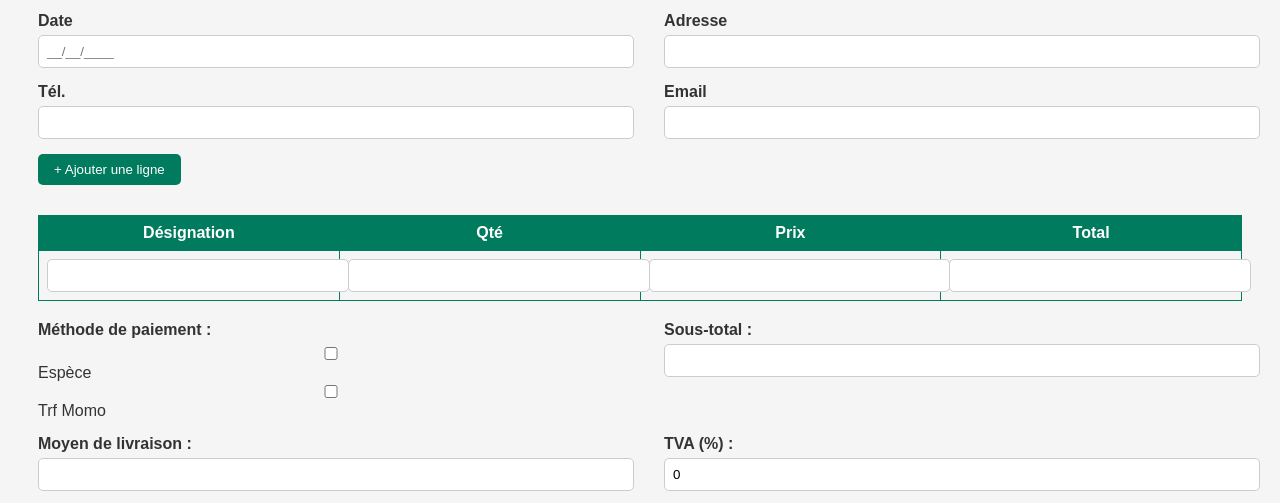
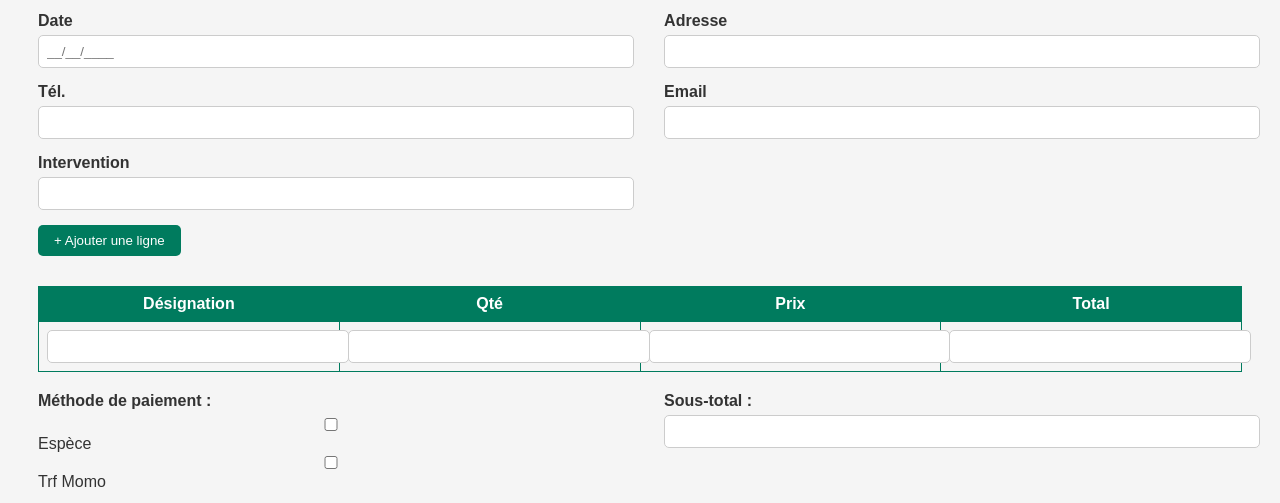
Before and after one commit to Derrick9021/Formulaire-devis-de-r-paration-, a plain HTML site: page index.html in a window 1280 px wide. Shown: the part 277-780 px from the top of the page. Drawn offline with Linux system fonts and the light colour scheme.

Commit message:
Add files via upload

```diff
--- a/index.html
+++ b/index.html
@@ -168,6 +168,10 @@
       <label>Email</label>
       <input type="email">
     </div>
+    <div class="form-group">
+      <label>Intervention</label>
+      <input type="email">
+    </div>
   </div>
 
   <button class="add-row" onclick="addRow()">+ Ajouter une ligne</button>
```
